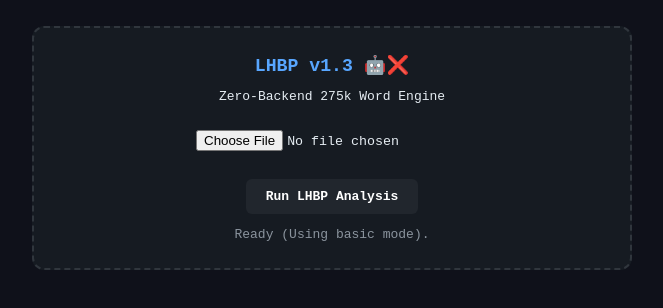
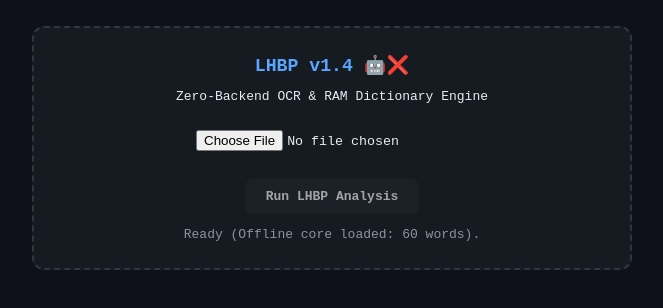
Before and after one commit to loganbaezmelo-dot/lhbp, a website: page index.html in a window 1280 px wide. Shown: the whole page, without its empty margins (308-971 px from the left). Drawn offline with Linux system fonts and the light colour scheme; no server answers.

Commit message:
Update index.html

```diff
--- a/index.html
+++ b/index.html
@@ -44,7 +44,7 @@
       cursor: pointer;
       font-weight: bold;
     }
-    button:disabled { background: #21262d; cursor: not-allowed; }
+    button:disabled { background: #21262d; cursor: not-allowed; opacity: 0.6; }
     #status { margin-top: 1rem; color: #8b949e; }
     #result {
       margin-top: 1.5rem;
@@ -73,8 +73,8 @@
 <body>
 
   <div class="box">
-    <h1>LHBP v1.3 🤖❌</h1>
-    <p>Zero-Backend 275k Word Engine</p>
+    <h1>LHBP v1.4 🤖❌</h1>
+    <p>Zero-Backend OCR & RAM Dictionary Engine</p>
 
     <input type="file" id="imageInput" accept="image/*" />
     <br />
@@ -82,7 +82,7 @@
     <br />
     <button id="scanBtn" disabled>Run LHBP Analysis</button>
 
-    <div id="status">Loading English dictionary database...</div>
+    <div id="status">Loading dictionary database...</div>
     <div id="result"></div>
     <div id="log" class="log"></div>
   </div>
@@ -95,26 +95,44 @@
     const result = document.getElementById('result');
     const log = document.getElementById('log');
 
-    let dictionarySet = new Set();
+    // starter pack so it works even if offline/cdn drops
+    const fallbackWords = [
+      "the","and","for","are","with","which","this","that","have","not","but","they","from","what",
+      "video","game","console","preorders","selling","minutes","across","online","sites","retail",
+      "generated","mistakes","youtube","home","search","images","notifications","activity","updates",
+      "team","follow","legend","zelda","edition","special","system","celebration","hardware","spark",
+      "frustration","fans","struggling","secure","chicken","sandwich","pizza","wednesday","thursday",
+      "friday","monday","tuesday","tacos","nachos","cheeseburger","uncrustable","player"
+    ];
+
+    let dictionarySet = new Set(fallbackWords);
+    let dictReady = false;
     let loadedFile = null;
 
-    // fetch raw 275k words json right from CDN into browser RAM
     async function loadDictionary() {
       try {
-        const res = await fetch('https://cdn.jsdelivr.net/gh/words/an-array-of-english-words@master/words.json');
+        const res = await fetch('https://raw.githubusercontent.com/words/an-array-of-english-words/master/words.json');
+        if (!res.ok) throw new Error('CDN response not ok');
         const words = await res.json();
-        dictionarySet = new Set(words);
+        words.forEach(w => dictionarySet.add(w.toLowerCase()));
 
-        // slap extra food/calendar terms right in
-        ['wednesday', 'thursday', 'cheeseburger', 'uncrustable', 'calzone', 'calzones', 'taco', 'tacos', 'nachos', 'pbj'].forEach(w => dictionarySet.add(w));
+        fallbackWords.forEach(w => dictionarySet.add(w));
+        dictReady = true;
+        status.innerText = `Ready! (${dictionarySet.size.toLocaleString()} words loaded in RAM).`;
+      } catch (e) {
+        console.warn("External wordlist failed, using built-in set:", e);
+        dictReady = true;
+        status.innerText = `Ready (Offline core loaded: ${dictionarySet.size} words).`;
+      }
+      checkReadyState();
+    }
+    loadDictionary();
 
-        status.innerText = "System ready. 275,000+ words loaded in RAM.";
-      } catch (e) {
-        console.error("Dictionary load failed, falling back", e);
-        status.innerText = "Ready (Using basic mode).";
+    function checkReadyState() {
+      if (loadedFile && dictReady) {
+        scanBtn.disabled = false;
       }
     }
-    loadDictionary();
 
     imageInput.addEventListener('change', (e) => {
       const file = e.target.files[0];
@@ -122,16 +140,16 @@
       loadedFile = file;
       preview.src = URL.createObjectURL(file);
       preview.style.display = 'inline-block';
-      scanBtn.disabled = false;
       result.style.display = 'none';
       log.style.display = 'none';
+      checkReadyState();
     });
 
     scanBtn.addEventListener('click', async () => {
-      if (!loadedFile) return;
+      if (!loadedFile || !dictReady) return;
 
       scanBtn.disabled = true;
-      status.innerText = "Step 1: Reading text patterns with OCR...";
+      status.innerText = "Step 1: Reading text with OCR...";
       result.style.display = 'none';
       log.style.display = 'none';
 
@@ -162,7 +180,7 @@
           return;
         }
 
-        status.innerText = "Step 2: Checking words in RAM...";
+        status.innerText = "Step 2: Cross-referencing dictionary in RAM...";
 
         const validWords = [];
         const fakeWords = [];
```
